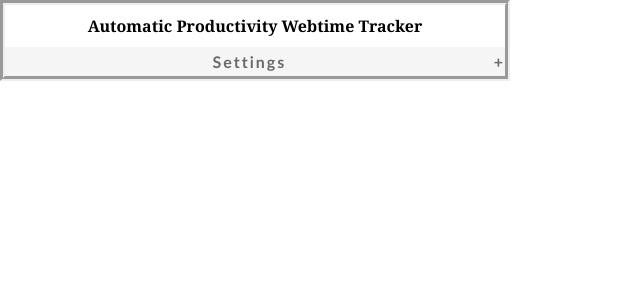
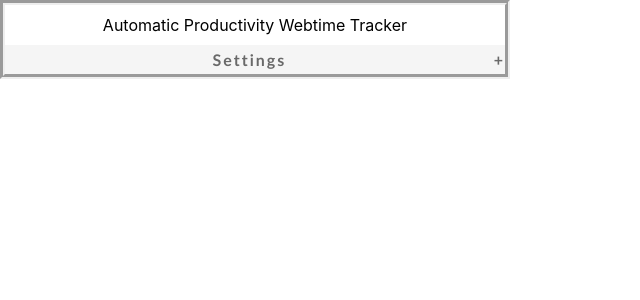
Before and after one commit to abc1203/auto-productivity-tracker, a React (Create React App) app: page / in a window 1280 px wide. Shown: the top 300 px of the page, without its empty margins (0-640 px from the left). Built offline with nearby package versions, Linux system fonts and the light colour scheme.

Commit message:
Add files via upload

```diff
--- a/src/components/Title.css
+++ b/src/components/Title.css
@@ -1,6 +1,4 @@
 .Title {
     text-align: center;
-    font-weight: bold;
-    font-family:Cambria, Cochin, Georgia, Times, 'Times New Roman', serif;
     padding: 10px;
   }
```
Also changed, not shown: src/components/Title.js (line endings or trailing spaces).
